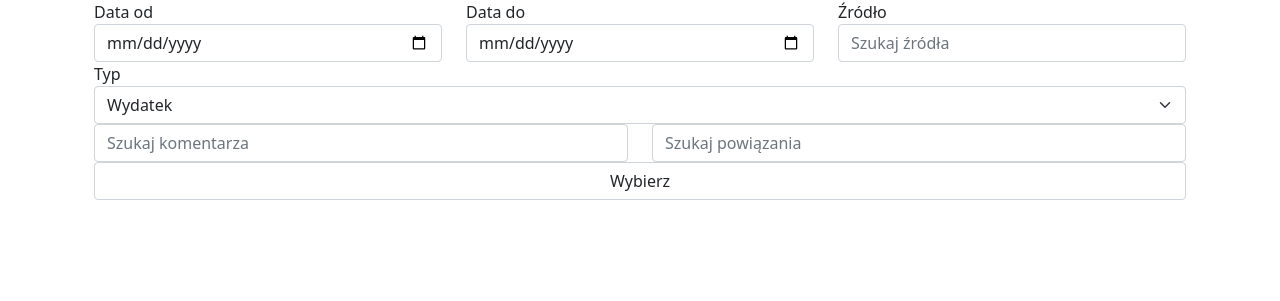
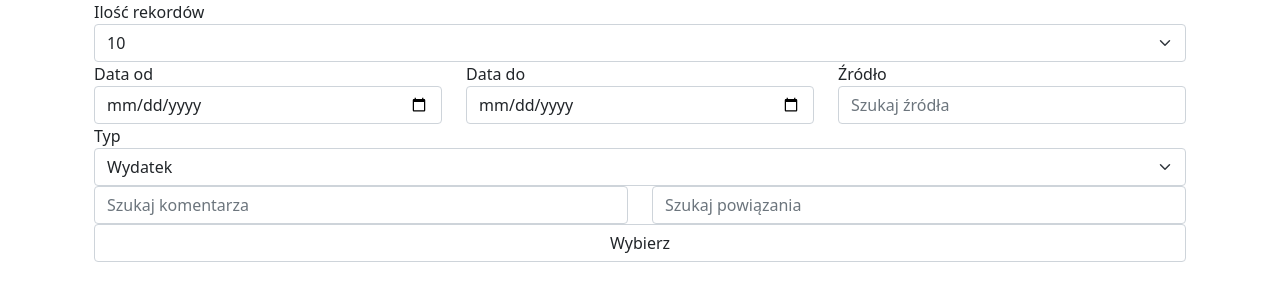
Before and after one commit to mwisniewski1991/budget_tracker, a Flask app: page /incexp/ in a window 1280 px wide. Shown: the part 252-553 px from the top of the page. Run offline with Flask 3, Linux system fonts and the light colour scheme; data that the repository does not hold is empty; parts of the project's set-up code (start-up, migrations or seed data) failed here and were passed over; some libraries are stand-ins or nearby versions.

Commit message:
Add html for filter dates and results limit.

```diff
--- a/website/app/blueprints/incexp/templates/incexp/home.html.jinja
+++ b/website/app/blueprints/incexp/templates/incexp/home.html.jinja
@@ -5,6 +5,18 @@
 
     <div  class="container ">
         <form class="form" hx-get="/incexp/owners-accounts" hx-target="this" hx-swap="afterbegin"  hx-trigger="load">
+
+        <div class="row">
+            <div class="col">
+                <label for="limit">Ilość rekordów</label>
+                <select class="form-select" name="limit">
+                    <option value=5>5</option>
+                    <option value=10 selected>10</option>
+                    <option value=50>50</option>
+                    <option value=100>100</option>
+                </select>
+            </div>
+        </div>
 
 
         <div class="row">
@@ -25,7 +37,7 @@
 
         <div class="row">
             <div class="col">
-                <label for="type-ud">Typ</label>
+                <label for="type-id">Typ</label>
                 <select class="form-select" name="type-id">
                     <option value=1>Wydatek</option>
                     <option value=2>Dochód</option>
```
